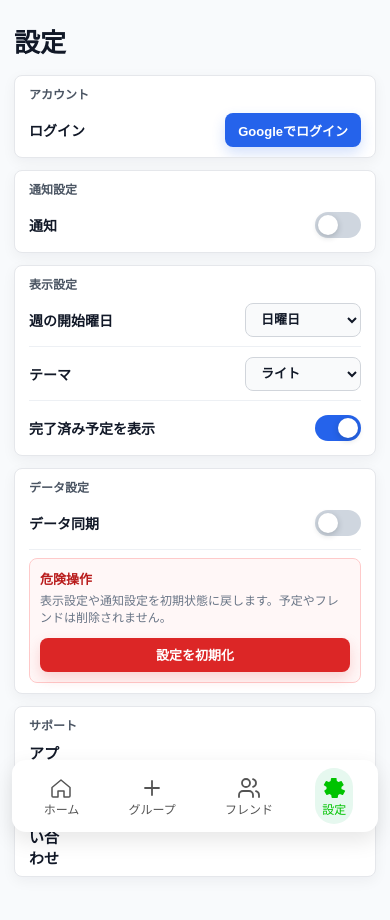
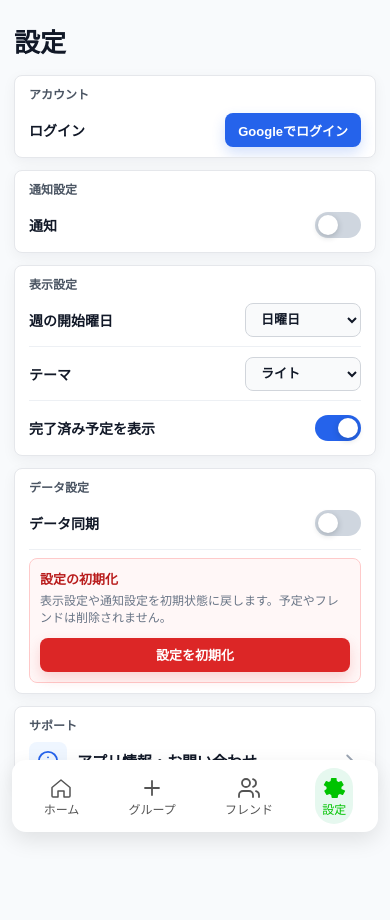
Before and after one commit to cucumber1117/App-Ex-system-P, a React (Vite) app: page /settings in a window 390 px wide. Shown: the top 920 px of the page. Built offline with nearby package versions, Linux system fonts and the light colour scheme; no server answers.

Commit message:
モバイルUI修正

```diff
--- a/src/pages/settings/Settings.jsx
+++ b/src/pages/settings/Settings.jsx
@@ -623,7 +623,7 @@ const Settings = () => {
 
                 <div className={styles.dangerZone}>
                     <div>
-                        <div className={styles.dangerLabel}>危険操作</div>
+                        <div className={styles.dangerLabel}>設定の初期化</div>
                         <p className={styles.description}>
                             表示設定や通知設定を初期状態に戻します。予定やフレンドは削除されません。
                         </p>
--- a/src/pages/settings/Settings.module.css
+++ b/src/pages/settings/Settings.module.css
@@ -376,6 +376,7 @@
 }
 
 .menuLabel {
+  overflow-wrap: anywhere;
   font-size: 15px;
   font-weight: 800;
   transition: color 0.15s ease;
@@ -388,6 +389,8 @@
 }
 
 .menuArrow {
+  justify-self: end;
+  flex: 0 0 auto;
   color: #9aa4b2;
   transition: transform 0.15s ease, color 0.15s ease;
 }
@@ -635,6 +638,7 @@
   }
 
   .menuIcon {
+    display: flex;
     width: 38px;
     height: 38px;
   }
```
